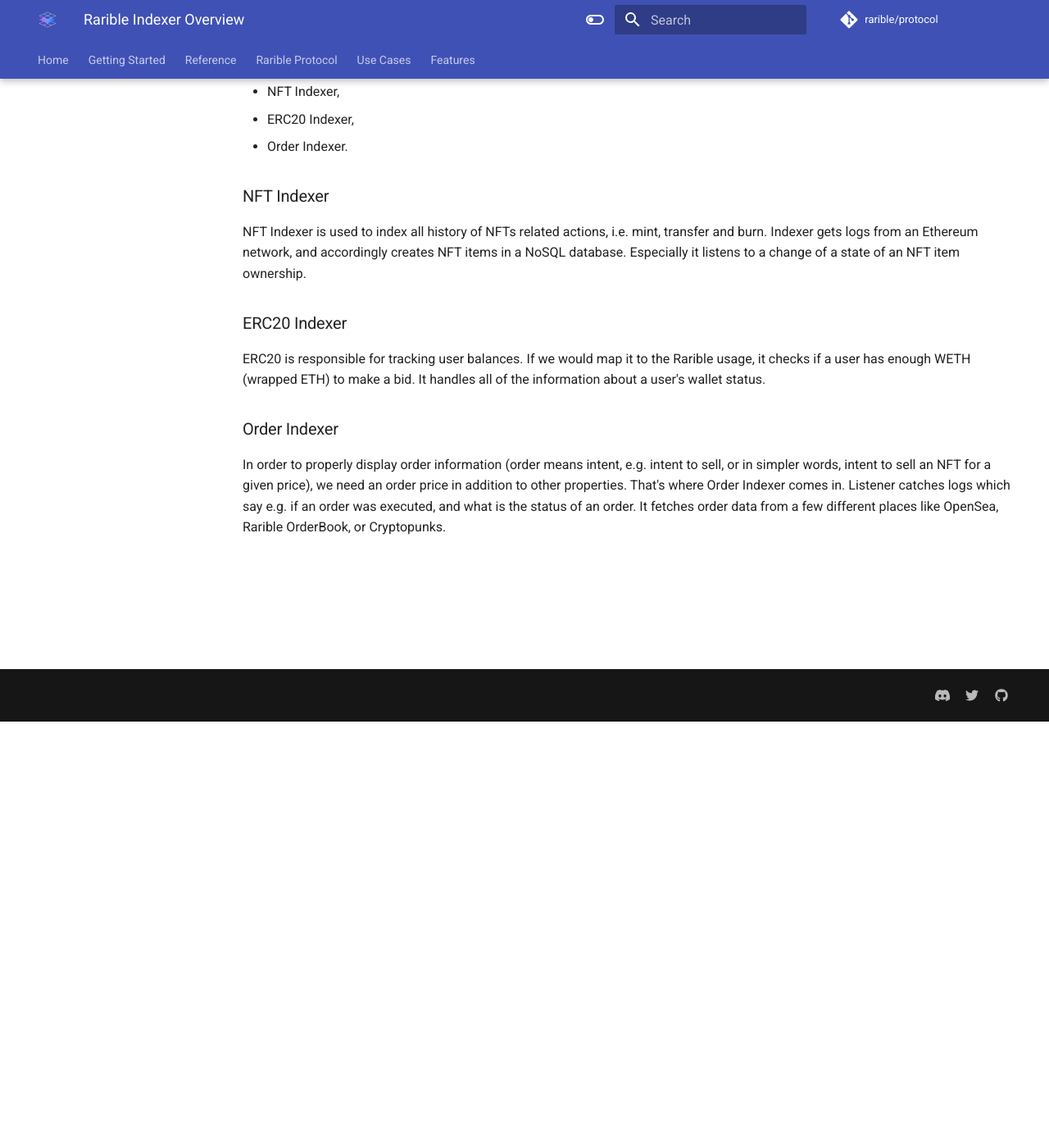
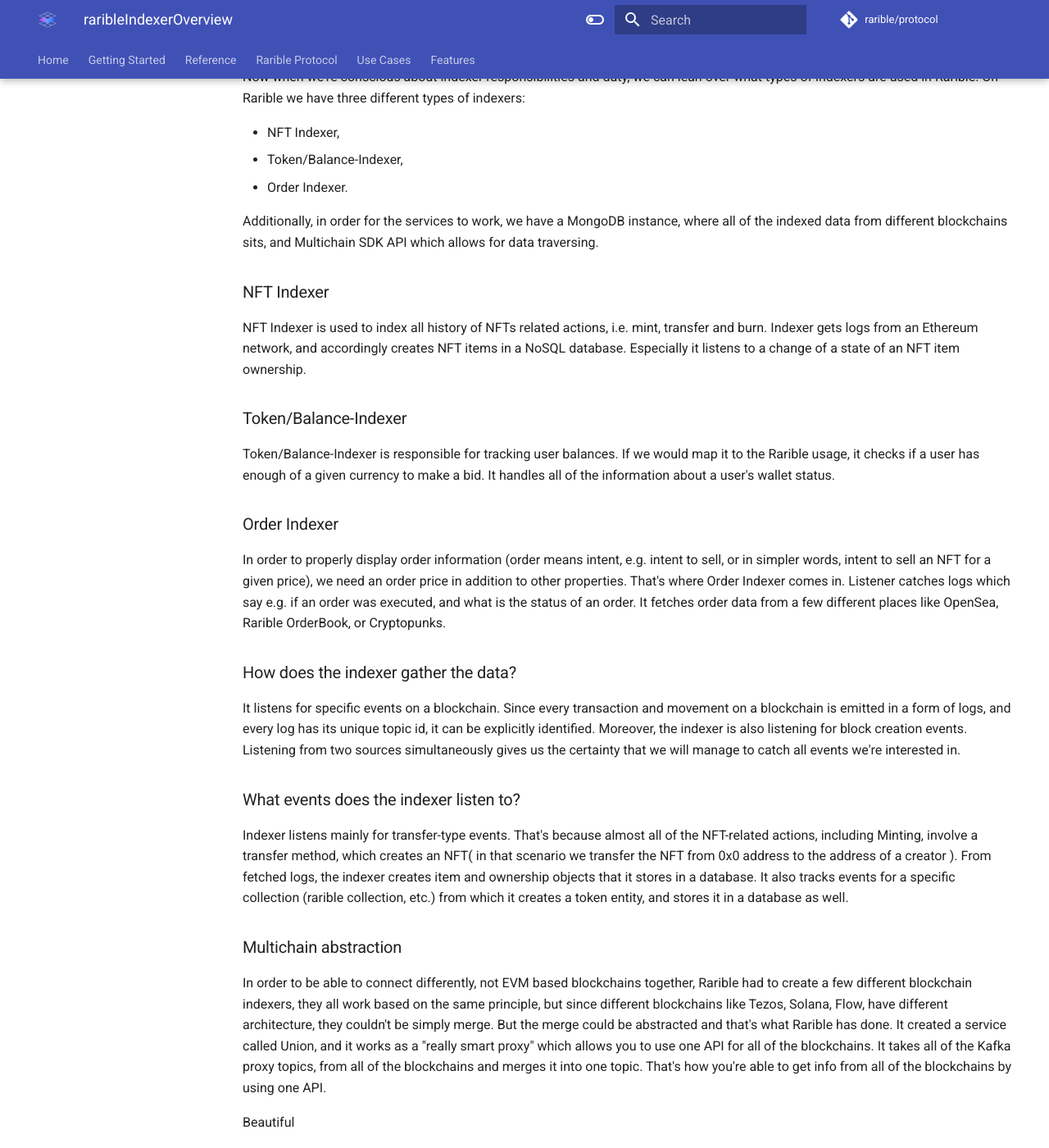
Before and after one commit to rarible/protocol, an MkDocs documentation site: the page built from docs/overview/raribleIndexerOverview.md, in a window 1280 px wide and 1400 px high, scrolled down 520 px. Shown: the whole window at 82% size. Built offline with MkDocs 1.6.1 and Material for MkDocs 9.7.7, drawn with Linux system fonts in a browser that asks for light colours; comment, search, counter and statistics services are not loaded; some of the changed text lies outside the part shown.

Commit message:
Indexer explanation enriched

```diff
--- a/docs/overview/raribleIndexerOverview.md
+++ b/docs/overview/raribleIndexerOverview.md
@@ -1,30 +1,45 @@
----
+- -
 title: Rarible Indexer Overview
 description: What is a blockchain indexer, and how does Rarible implements it?
----
+ - -
 
 ## What is an indexer?
 
 It's nice to think that every service in the crypto space is fully decentralized. Of course, it isn't. Just imagine looking through the Ethereum blockchain for specific information. Right now i.e. 23.03.2022 the Ethereum blockchain size is almost 1 TB. It would be impossible to traverse that big chunk of a data in UX-friendly timeframe. That's why indexers originated. At the end of the day, what does indexing mean? It means to write data somewhere for later usage. In its essence indexer take the data which we're interested in from blockchain (most of the time, we're not interested in every specific transaction, just the ones connected to our dApp), and saves it in some sort of database. It can be SQL or NoSQL - it doesn't really matter. What matters is that now, we have some sort of structure, which we can travel fast and efficiently.
 
-### Rarible
+### Rarible Multichain Indexer
 
 Now when we're conscious about indexer responsibilities and duty, we can lean over what types of indexers are used in Rarible.
-
-On Rarible we have three different types of indexers implemented (which FYI are [opensourced](https://github.com/rarible/ethereum-indexer)):
+On Rarible we have three different types of indexers:
 
 - NFT Indexer,
-- ERC20 Indexer,
+- Token/Balance-Indexer,
 - Order Indexer.
+
+Additionally, in order for the services to work, we have a MongoDB instance, where all of the indexed data from different blockchains sits, and Multichain SDK API which allows for data traversing.
 
 ### NFT Indexer
 
 NFT Indexer is used to index all history of NFTs related actions, i.e. mint, transfer and burn. Indexer gets logs from an Ethereum network, and accordingly creates NFT items in a NoSQL database. Especially it listens to a change of a state of an NFT item ownership.
 
-### ERC20 Indexer
+### Token/Balance-Indexer
 
-ERC20 is responsible for tracking user balances. If we would map it to the Rarible usage, it checks if a user has enough WETH (wrapped ETH) to make a bid. It handles all of the information about a user's wallet status.
+Token/Balance-Indexer is responsible for tracking user balances. If we would map it to the Rarible usage, it checks if a user has enough of a given currency to make a bid. It handles all of the information about a user's wallet status.
 
 ### Order Indexer
 
 In order to properly display order information (order means intent, e.g. intent to sell, or in simpler words, intent to sell an NFT for a given price), we need an order price in addition to other properties. That's where Order Indexer comes in. Listener catches logs which say e.g. if an order was executed, and what is the status of an order. It fetches order data from a few different places like OpenSea, Rarible OrderBook, or Cryptopunks.
+
+### How does the indexer gather the data?
+
+It listens for specific events on a blockchain. Since every transaction and movement on a blockchain is emitted in a form of logs, and every log has its unique topic id, it can be explicitly identified. Moreover, the indexer is also listening for block creation events. Listening from two sources simultaneously gives us the certainty that we will manage to catch all events we're interested in.
+
+### What events does the indexer listen to?
+
+Indexer listens mainly for transfer-type events. That's because almost all of the NFT-related actions, including Minting, involve a transfer method, which creates an NFT( in that scenario we transfer the NFT from 0x0 address to the address of a creator ). From fetched logs, the indexer creates item and ownership objects that it stores in a database. It also tracks events for a specific collection (rarible collection, etc.) from which it creates a token entity, and stores it in a database as well.
+
+### Multichain abstraction
+
+In order to be able to connect differently, not EVM based blockchains together, Rarible had to create a few different blockchain indexers, they all work based on the same principle, but since different blockchains like Tezos, Solana, Flow, have different architecture, they couldn't be simply merge. But the merge could be abstracted and that's what Rarible has done. It created a service called Union, and it works as a "really smart proxy" which allows you to use one API for all of the blockchains. It takes all of the Kafka proxy topics, from all of the blockchains and merges it into one topic. That's how you're able to get info from all of the blockchains by using one API.
+
+Beautiful
```
